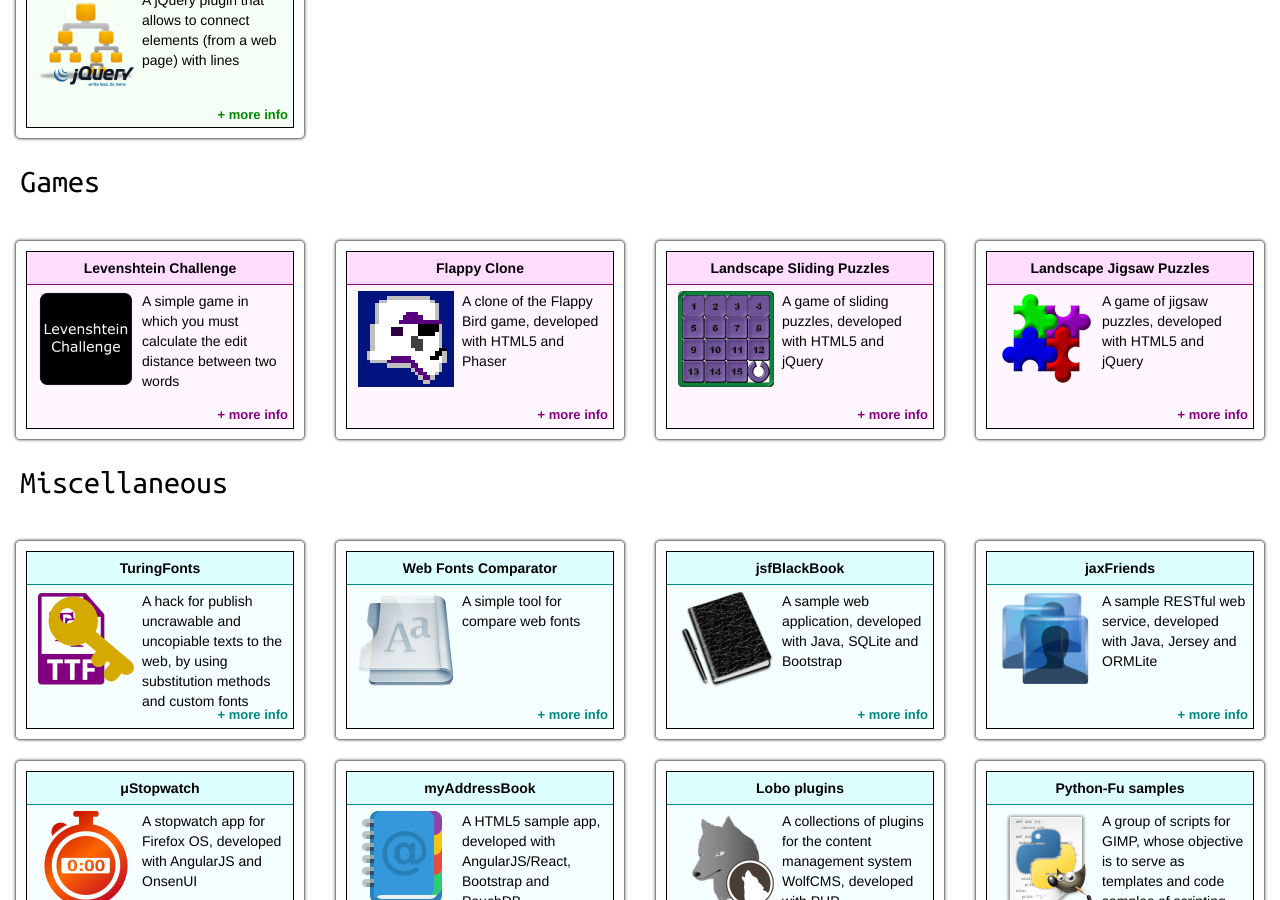
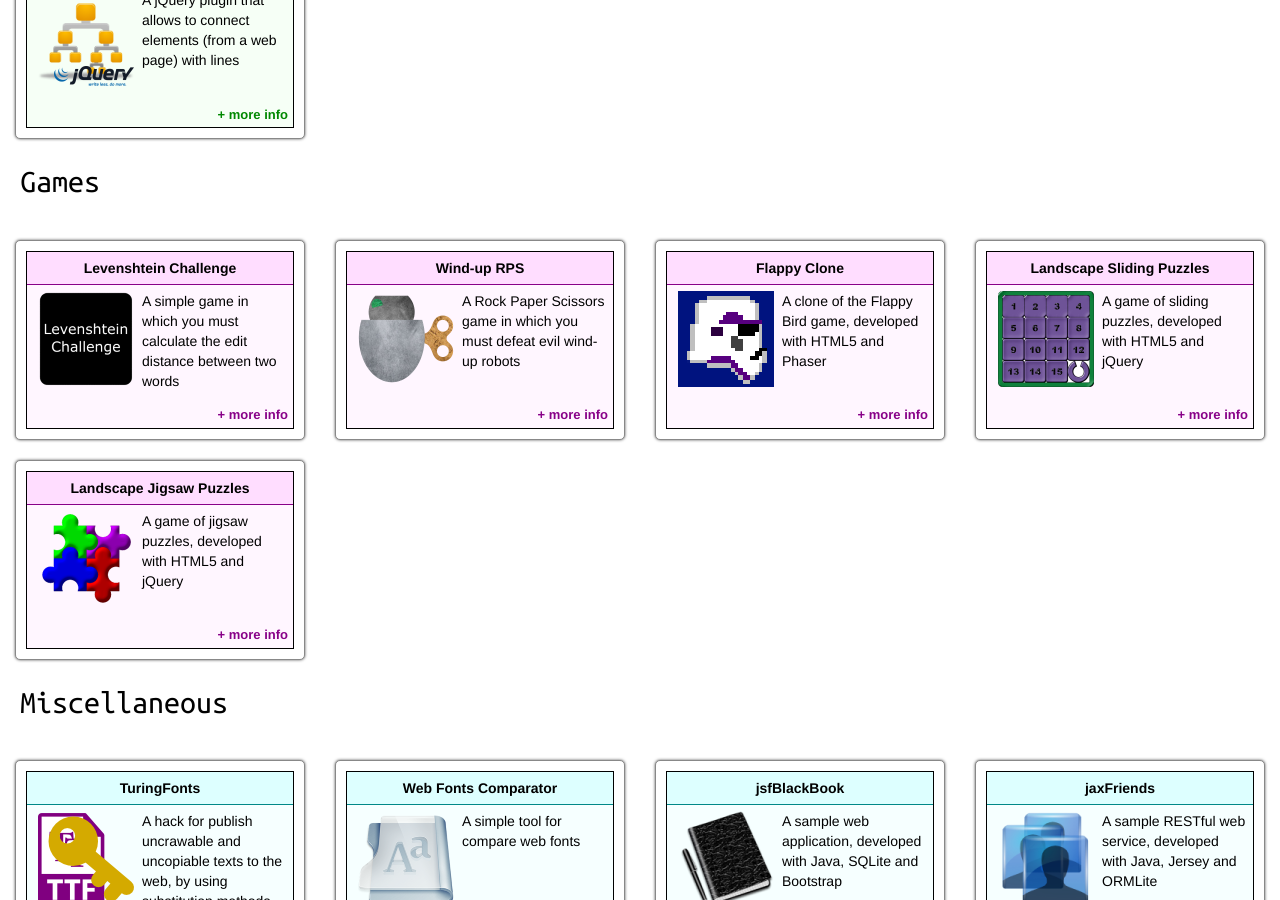
Before and after one commit to jfmdev/jfmdev.github.io, a Jekyll site: the page built from index.html, in a window 1280 px wide and 900 px high, scrolled down 1831 px. Built offline with Jekyll 4.4.1, drawn with Linux system fonts in a browser that asks for light colours; some web fonts are replaced.

Commit message:
Add Wind-up RPS

```diff
--- a/_data/projects.json
+++ b/_data/projects.json
@@ -259,6 +259,23 @@
         ]
     },
     {
+        "id": "windup-rps",
+        "name" : "Wind-up RPS",
+        "introduction" : "A Rock Paper Scissors game in which you must defeat evil wind-up robots",
+        "description" : "<p>Wind-up Rock Paper Scissors is a HTML5 game in which you defeat a group of (not very smart) AI powered enemies.</p>",
+        "type": "game",
+        "icon" : "img/codelab/windup-rps.png",
+        "links" : [
+            {"title" : "Demo", href: "https://wind-up-rock-paper-scissors.firebaseapp.com/", "type": "second"},
+            {"title" : "Google Play", href: "https://play.google.com/store/apps/details?id=jfmdev.github.io.winduprps", "type": "third"}
+        ],
+        "techs" : [
+            {"name": "JavaScript", "type": "first"},
+            {"name": "Phaser", "type": "first"},
+            {"name": "Apache Cordova", "type": "second"}
+        ]
+    },
+    {
         "id": "flappy",
         "name" : "Flappy Clone",
         "introduction" : "A clone of the Flappy Bird game, developed with HTML5 and Phaser",
```
Also changed, not shown: img/codelab/windup-rps.png (added).
